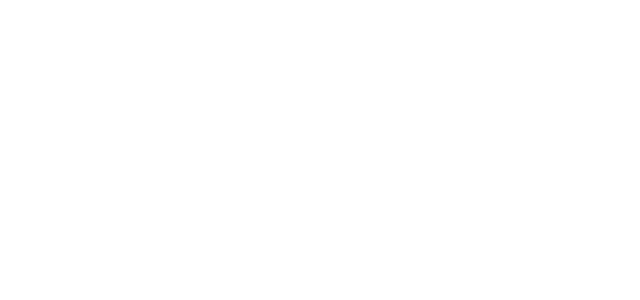
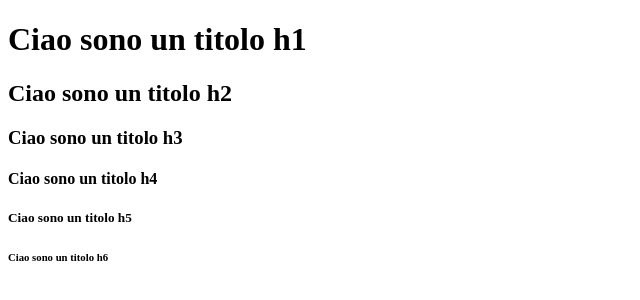
Before and after one commit to RomeoAlex/prove01102021, a plain HTML site: page index.html in a window 1280 px wide. Shown: the whole page, without its empty margins (0-640 px from the left). Drawn offline with Linux system fonts and the light colour scheme.

Commit message:
prove hn

```diff
--- a/index.html
+++ b/index.html
@@ -4,9 +4,15 @@
     <meta charset="UTF-8">
     <meta http-equiv="X-UA-Compatible" content="IE=edge">
     <meta name="viewport" content="width=device-width, initial-scale=1.0">
-    <title>Document</title>
+    <title>Nome Sito</title>
 </head>
 <body>
+    <h1>Ciao sono un titolo h1</h1>
+    <h2>Ciao sono un titolo h2</h2>
+    <h3>Ciao sono un titolo h3</h3>
+    <h4>Ciao sono un titolo h4</h4>
+    <h5>Ciao sono un titolo h5</h5>
+    <h6>Ciao sono un titolo h6</h6>
 
 </body>
 </html>
```
